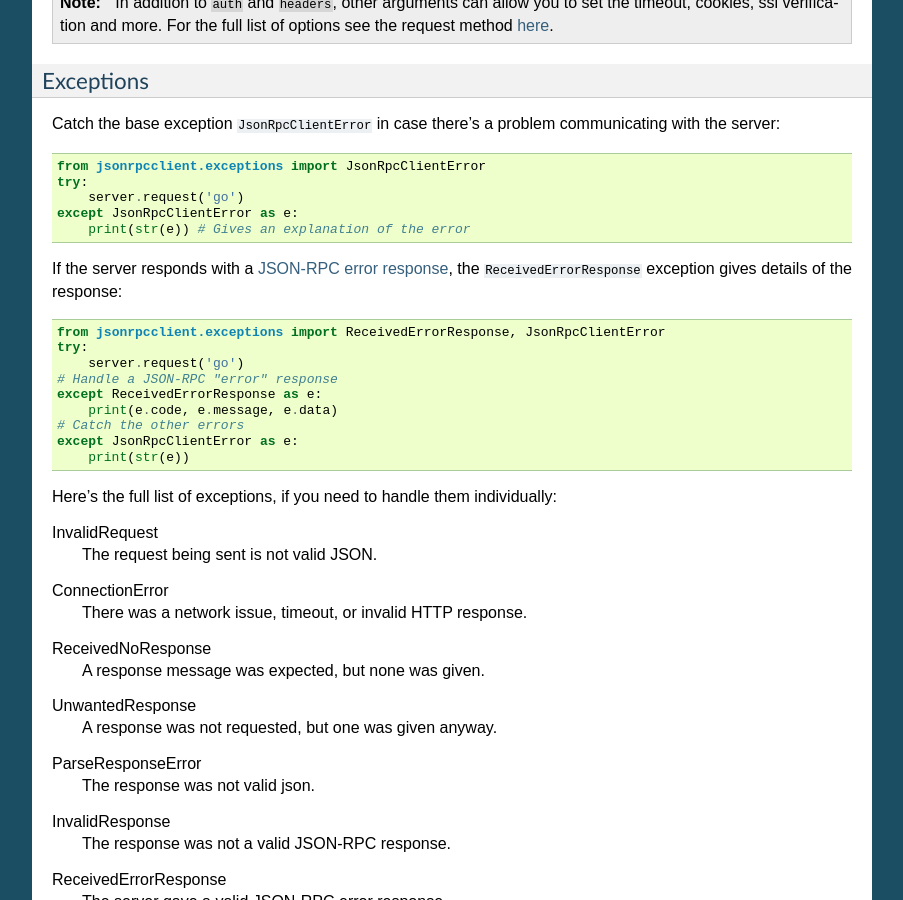
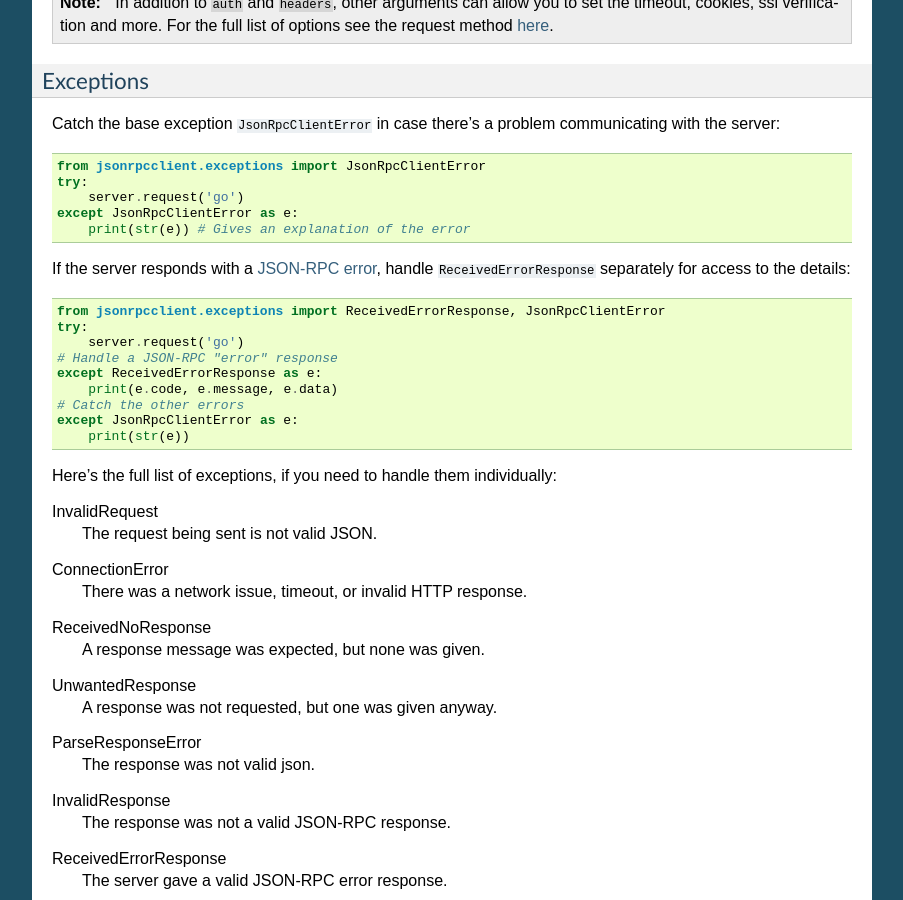
Before and after one commit to explodinglabs/jsonrpcclient, a Sphinx documentation site: the page built from doc/index.rst, in a window 1280 px wide and 900 px high, scrolled down 1327 px. Shown: the whole window, without its empty margins (198-1101 px from the left). Built offline with Sphinx 7.4.7, drawn with Linux system fonts in a browser that asks for light colours.

Commit message:
Documentation

```diff
--- a/doc/index.rst
+++ b/doc/index.rst
@@ -93,9 +93,9 @@ communicating with the server::
     except JsonRpcClientError as e:
         print(str(e)) # Gives an explanation of the error
 
-If the server responds with a `JSON-RPC error response
-<http://www.jsonrpc.org/specification#error_object>`_, the
-``ReceivedErrorResponse`` exception gives details of the response::
+If the server responds with a `JSON-RPC error
+<http://www.jsonrpc.org/specification#error_object>`_, handle
+``ReceivedErrorResponse`` separately for access to the details::
 
     from jsonrpcclient.exceptions import ReceivedErrorResponse, JsonRpcClientError
     try:
```
